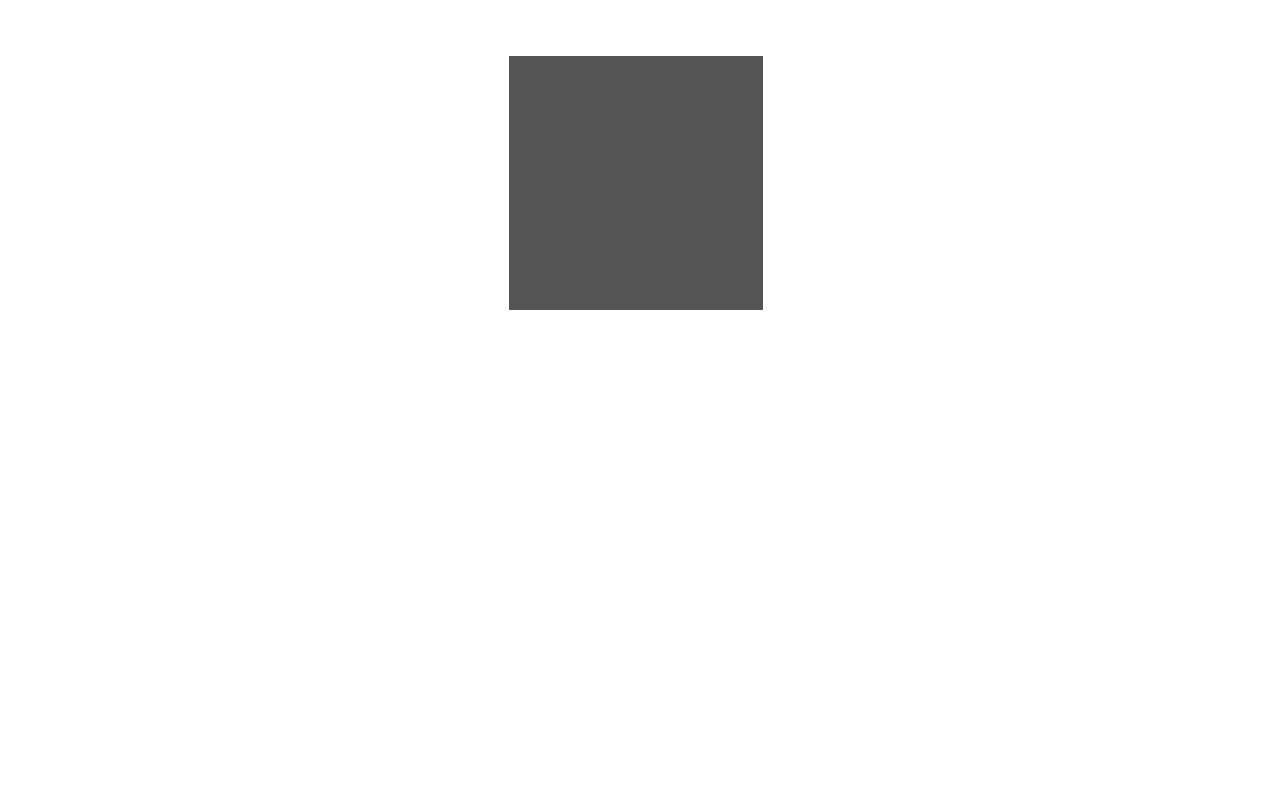
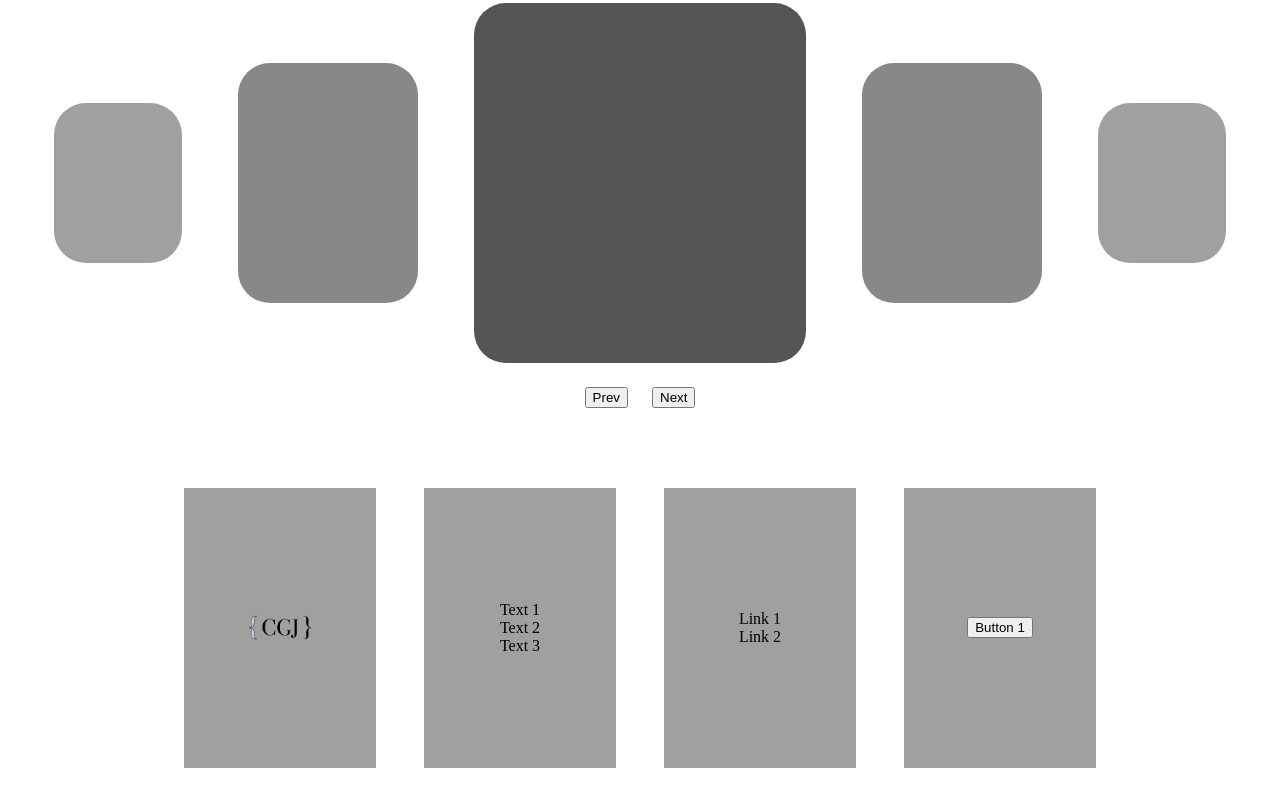
Before and after one commit to Cristina-Gonzalvez-Jucla/Personal-website, a plain HTML site: page index.html in a window 1280 px wide. Shown: the part 1977-2783 px from the top of the page. Before the commit the page ends 2423 px from the top, so only its background shows below. Drawn offline with Linux system fonts and the light colour scheme.

Commit message:
creted elements and position the elements for footer

```diff
--- a/index.html
+++ b/index.html
@@ -67,6 +67,22 @@
       </div>
     </section>
 
-    <footer class="footer"></footer>
+    <footer class="footer">
+      <div class="footer-boxes">
+        <div class="footer-box"><img class="footer-logo" src="logo.png" /></div>
+        <div class="footer-box">
+          <span>Text 1</span>
+          <span>Text 2</span>
+          <span>Text 3</span>
+        </div>
+        <div class="footer-box">
+          <a>Link 1</a>
+          <a>Link 2</a>
+        </div>
+        <div class="footer-box">
+          <button>Button 1</button>
+        </div>
+      </div>
+    </footer>
   </body>
 </html>
--- a/styles.css
+++ b/styles.css
@@ -6,7 +6,7 @@ h1 {
   font-size: 280%;
 }
 
-/* eader */
+/* Header */
 
 .header {
   height: 100vh;
@@ -103,3 +103,31 @@ h1 {
   justify-content: center;
   column-gap: 2%;
 }
+
+/* Footer */
+
+footer {
+  margin-top: 10vh;
+}
+
+.footer-boxes {
+  display: flex;
+  column-gap: 3rem;
+  justify-content: center;
+  align-items: center;
+}
+
+.footer-box {
+  display: flex;
+  text-align: center;
+  width: 15vw;
+  height: 35vh;
+  background-color: #a0a0a0;
+  flex-direction: column;
+  justify-content: center;
+  align-items: center;
+}
+
+.footer-logo {
+  width: 5vw;
+}
```
